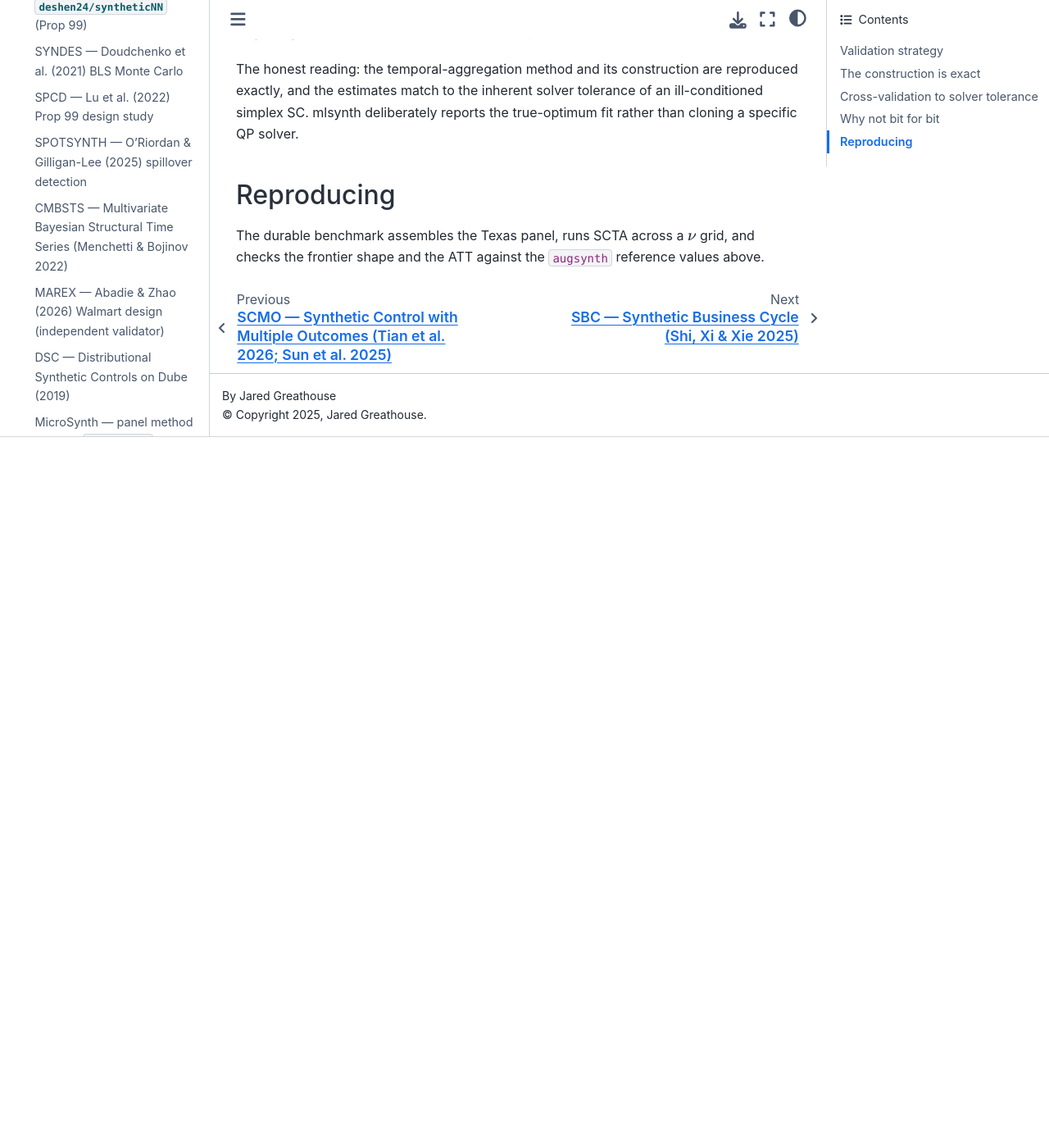
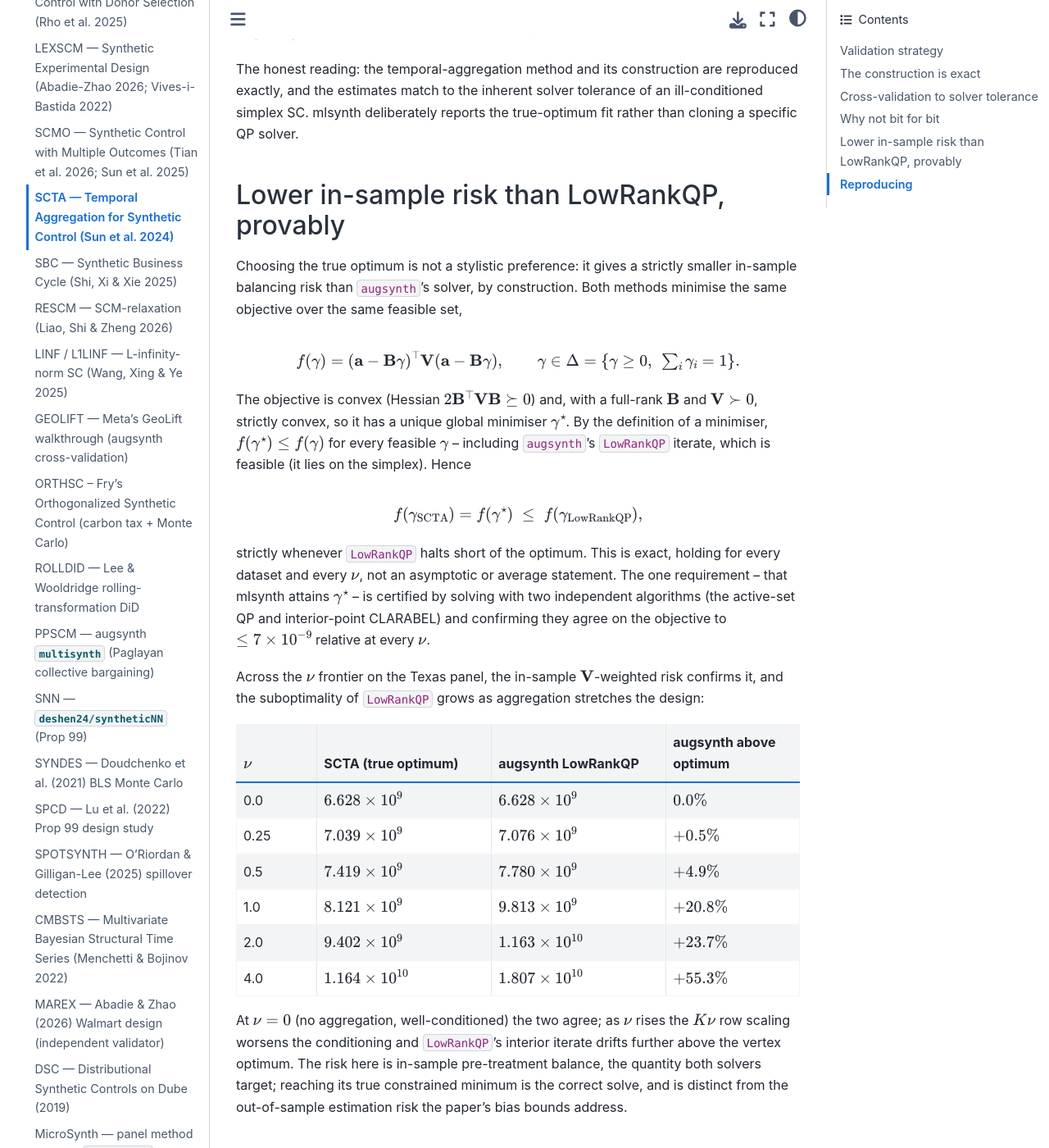
Before and after one commit to jgreathouse9/mlsynth, a Sphinx documentation site: the page built from docs/replications/scta.rst, in a window 1280 px wide and 1400 px high, scrolled down 1647 px. Shown: the whole window at 82% size. Built offline with Sphinx 7.4.7 and the Sphinx Book theme 1.1.4, drawn with Linux system fonts in a browser that asks for light colours; before the commit the page ends 2180 px from its top, so only the background shows below that.

Commit message:
docs(scta): prove true-optimum gives lower in-sample risk than LowRankQP
Add a section to the SCTA replication page formalising why mlsynth's
true-optimum solve is not a stylistic choice: SCTA and augsynth minimise the
same convex objective over the same simplex, so SCTA attains the unique global
minimiser and augsynth's feasible LowRankQP iterate can only be >= it -- exact,
for every dataset and nu. Certified by two independent solvers agreeing to
7e-9, and demonstrated across the Texas nu frontier (augsynth 0%-55% above the
true optimum, worsening as aggregation stretches the design).

Also narrow the local paper-render gitignore to the specific build artifacts
(the tracked source is paper/paper.qmd on main) instead of the whole paper/ dir.

Co-Authored-By: Claude Opus 4.8 <noreply@anthropic.com>
Claude-Session: https://claude.ai/code/session_015nRd88pbMUETcrkKY1S6Hr

```diff
--- a/docs/replications/scta.rst
+++ b/docs/replications/scta.rst
@@ -81,6 +81,82 @@ reproduced exactly, and the estimates match to the inherent solver tolerance of
 an ill-conditioned simplex SC. mlsynth deliberately reports the
 true-optimum fit rather than cloning a specific QP solver.
 
+Lower in-sample risk than LowRankQP, provably
+---------------------------------------------
+
+Choosing the true optimum is not a stylistic preference: it gives a strictly
+smaller in-sample balancing risk than ``augsynth``'s solver, by construction.
+Both methods minimise the same objective over the same feasible set,
+
+.. math::
+
+   f(\gamma) = (\mathbf{a} - \mathbf{B}\gamma)^{\top}\mathbf{V}(\mathbf{a} - \mathbf{B}\gamma),
+   \qquad \gamma \in \Delta = \{\gamma \ge 0,\ \textstyle\sum_i \gamma_i = 1\}.
+
+The objective is convex (Hessian :math:`2\mathbf{B}^{\top}\mathbf{V}\mathbf{B}
+\succeq 0`) and, with a full-rank :math:`\mathbf{B}` and :math:`\mathbf{V}
+\succ 0`, strictly convex, so it has a unique global minimiser
+:math:`\gamma^{\star}`. By the definition of a minimiser,
+:math:`f(\gamma^{\star}) \le f(\gamma)` for every feasible :math:`\gamma` --
+including ``augsynth``'s ``LowRankQP`` iterate, which is feasible (it lies on
+the simplex). Hence
+
+.. math::
+
+   f(\gamma_{\text{SCTA}}) = f(\gamma^{\star}) \;\le\; f(\gamma_{\text{LowRankQP}}),
+
+strictly whenever ``LowRankQP`` halts short of the optimum. This is exact,
+holding for every dataset and every :math:`\nu`, not an asymptotic or average
+statement. The one requirement -- that mlsynth attains :math:`\gamma^{\star}`
+-- is certified by solving with two independent algorithms (the active-set QP
+and interior-point CLARABEL) and confirming they agree on the objective to
+:math:`\le 7\times 10^{-9}` relative at every :math:`\nu`.
+
+Across the :math:`\nu` frontier on the Texas panel, the in-sample
+:math:`\mathbf{V}`-weighted risk confirms it, and the suboptimality of
+``LowRankQP`` grows as aggregation stretches the design:
+
+.. list-table::
+   :header-rows: 1
+   :widths: 12 26 26 20
+
+   * - :math:`\nu`
+     - SCTA (true optimum)
+     - augsynth LowRankQP
+     - augsynth above optimum
+   * - 0.0
+     - :math:`6.628\times 10^{9}`
+     - :math:`6.628\times 10^{9}`
+     - :math:`0.0\%`
+   * - 0.25
+     - :math:`7.039\times 10^{9}`
+     - :math:`7.076\times 10^{9}`
+     - :math:`+0.5\%`
+   * - 0.5
+     - :math:`7.419\times 10^{9}`
+     - :math:`7.780\times 10^{9}`
+     - :math:`+4.9\%`
+   * - 1.0
+     - :math:`8.121\times 10^{9}`
+     - :math:`9.813\times 10^{9}`
+     - :math:`+20.8\%`
+   * - 2.0
+     - :math:`9.402\times 10^{9}`
+     - :math:`1.163\times 10^{10}`
+     - :math:`+23.7\%`
+   * - 4.0
+     - :math:`1.164\times 10^{10}`
+     - :math:`1.807\times 10^{10}`
+     - :math:`+55.3\%`
+
+At :math:`\nu = 0` (no aggregation, well-conditioned) the two agree; as
+:math:`\nu` rises the :math:`K\nu` row scaling worsens the conditioning and
+``LowRankQP``'s interior iterate drifts further above the vertex optimum. The
+risk here is in-sample pre-treatment balance, the quantity both solvers
+target; reaching its true constrained minimum is the correct solve, and is
+distinct from the out-of-sample estimation risk the paper's bias bounds
+address.
+
 Reproducing
 -----------
 
```
